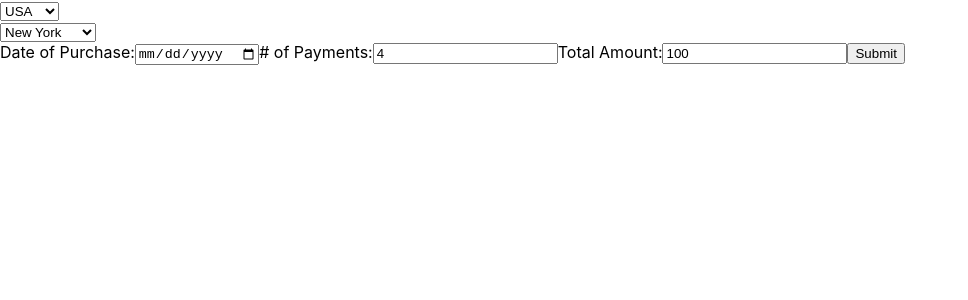
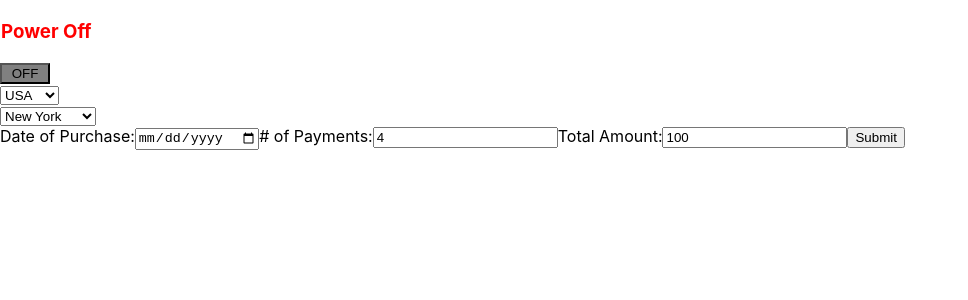
Before and after one commit to TrinitasAccounting/DataStructuresAndAlgorithms, a React (Create React App) app in the folder my-app/: page / in a window 1280 px wide. Shown: the top 300 px of the page, without its empty margins (0-968 px from the left). Built offline with nearby package versions, Linux system fonts and the light colour scheme.

Commit message:
diving deeper into DRY code by adding ternary operators throughout my CSS

```diff
--- a/my-app/src/App.js
+++ b/my-app/src/App.js
@@ -3,6 +3,7 @@ import './App.css';
 import TimerAndClicks from './TimerAndClicks';
 import PaymentDataForm from './PaymentCalculator.js/PaymentDateForm';
 import PaymentCards from './PaymentCalculator.js/PaymentCards';
+import ButtonComponent from './ButtonComponent';
 
 import { useState } from 'react';
 
@@ -76,6 +77,7 @@ function App() {
       <header className="App-header">
 
       </header>
+      <ButtonComponent />
       <div>
         <select onChange={changeSelected}>
           {countriesLoop}
--- /dev/null
+++ b/my-app/src/ButtonComponent.js
@@ -0,0 +1,25 @@
+
+import { useState } from "react";
+
+
+function ButtonComponent() {
+    // state for the on or off color switch
+    const [lightOn, setLightOn] = useState(false)
+
+    // handle click function
+    const handleButtonClick = () => {
+        setTimeout(() => {
+            setLightOn((lightOn) => !lightOn);
+        }, 500);
+    }
+
+    return (
+        <>
+            <h3 style={{ color: lightOn ? 'green' : 'red', padding: '1px' }}>{lightOn ? 'Power On' : 'Power Off'}</h3>
+            <button onClick={handleButtonClick} style={{ background: lightOn ? 'yellow' : 'gray', width: '50px' }}>{lightOn ? 'ON' : 'OFF'}</button >
+
+        </>
+    )
+}
+
+export default ButtonComponent;
```
